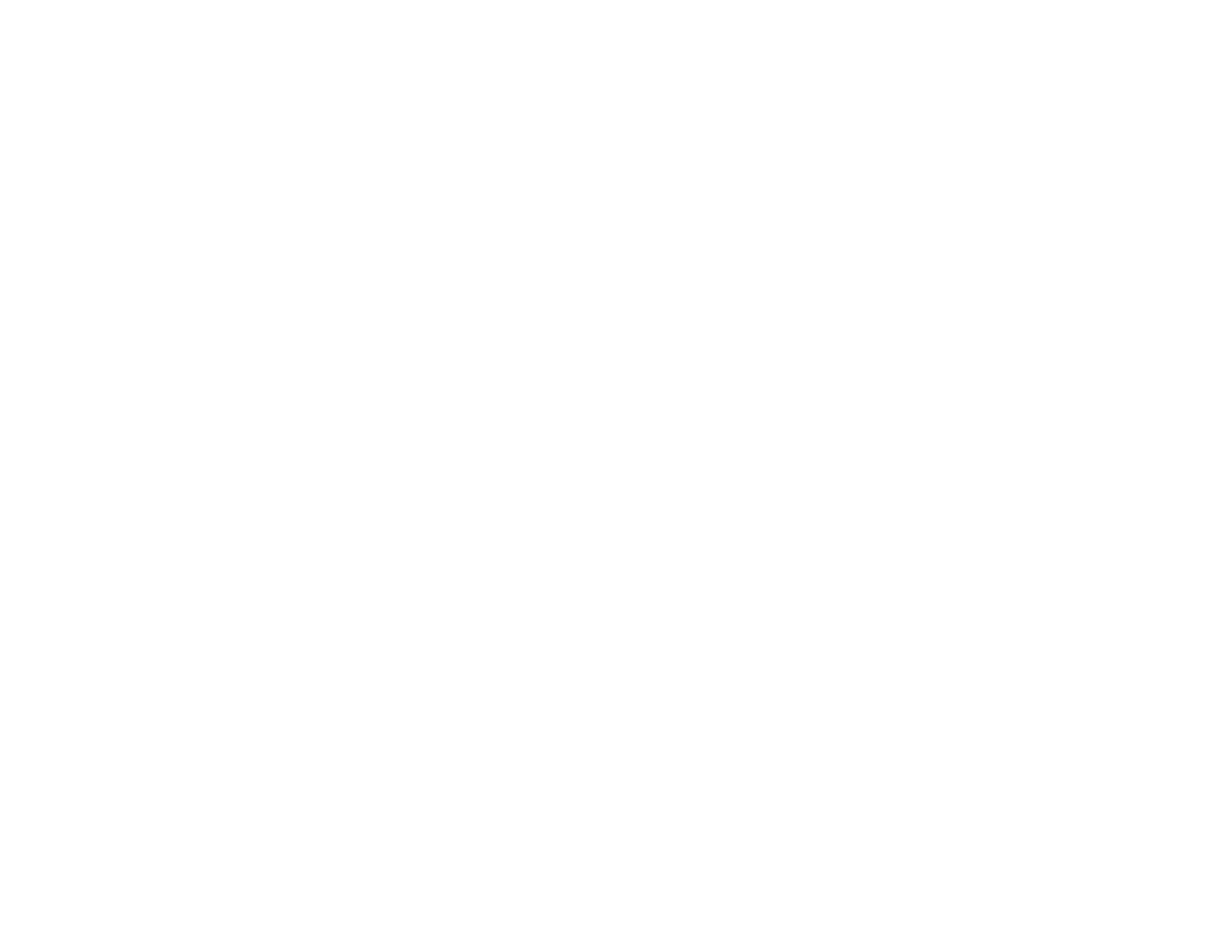
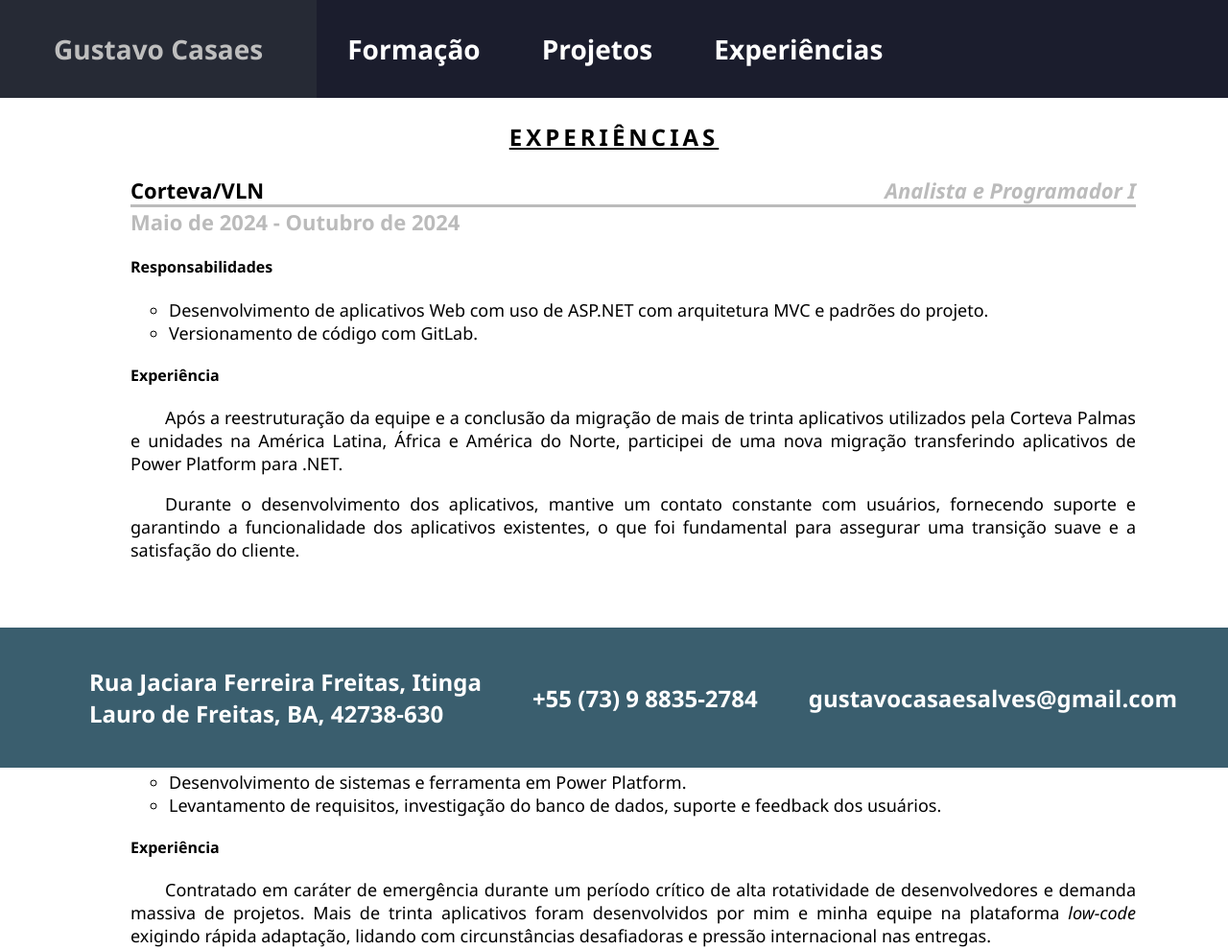
Before and after one commit to Zokyn/Web-CV, a plain HTML site: page pages/previous.html in a window 1280 px wide. Shown: the top 990 px of the page at 96% size. Before the commit the page ends 800 px from the top, so only its background shows below. Drawn offline with Linux system fonts and the light colour scheme.

Commit message:
reduzindo a quantidade de conteudo no index a fim de distribuir pelas paginas

```diff
--- a/pages/previous.html
+++ b/pages/previous.html
@@ -0,0 +1,117 @@
+<!DOCTYPE html>
+<html lang="en">
+<head>
+    <meta charset="UTF-8">
+    <meta http-equiv="X-UA-Compatible" content="IE=edge">
+    <meta name="viewport" content="width=device-width, initial-scale=1.0">
+    <title>Gustavo Casaes</title>
+    <link rel="stylesheet" href="../style.css">
+</head>
+<body>
+    <nav>
+        <a
+            href="/index.html"
+            class="brand">
+            Gustavo Casaes
+        </a>
+        <a href="/index.html#education">
+            Formação
+        </a>
+        <a href="/pages/projects.html">
+            Projetos
+        </a>
+        <a href="/pages/previous.html">
+            Experiências
+        </a>
+    </nav>
+
+    <main class="header-grid-container">
+        <div class="main-content-container">
+            <h3
+                class="header"
+                id="experiencias">
+                Experiências
+            </h3>
+            <ul class="previous-list">
+                <li class="previous-container">
+                    <div class="previous-header-container">
+                        <div class="previous-header-top">
+                            <span>Corteva/VLN</span>
+                            <i>Analista e Programador I</i>
+                        </div>
+                        <span>Maio de 2024 - Outubro de 2024</span>
+                    </div>
+                    <div class="previous responsabilities">
+                        <h4>Responsabilidades</h4>
+                        <ul>
+                            <li>
+                                Desenvolvimento de aplicativos Web com uso de ASP.NET com arquitetura MVC e padrões do projeto.
+                            </li>
+                            <li>
+                                Versionamento de código com GitLab.
+                            </li>
+                        </ul>
+                    </div>
+                    <div class="previous experience">
+                        <h4>Experiência</h4>
+                        <p>
+                            Após a reestruturação da equipe e a conclusão da migração de mais de trinta aplicativos utilizados pela Corteva Palmas e unidades na América Latina, África e América do Norte, participei de uma nova migração transferindo aplicativos de Power Platform para .NET.
+                        </p>
+                        <p>
+                            Durante o desenvolvimento dos aplicativos, mantive um contato constante com usuários, fornecendo suporte e garantindo a funcionalidade dos aplicativos existentes, o que foi fundamental para assegurar uma transição suave e a satisfação do cliente.
+                        </p>
+                    </div>
+                </li>
+
+                <li class="previous-container">
+
+                    <div class="previous-header-container">
+                        <div class="previous-header-top">
+                            <span>Corteva/FM2C</span>
+                            <i>Analista de Sistemas Junior</i>
+                        </div>
+                        <span>Setembro de 2023 - Maio de 2024</span>
+                    </div>
+                    <div class="previous responsabilities">
+                        <h4>Responsabilidades</h4>
+                        <ul>
+                            <li>
+                                Desenvolvimento de sistemas e ferramenta em Power Platform.
+                            </li>
+                            <li>
+                                Levantamento de requisitos, investigação do banco de dados, suporte e feedback dos usuários.
+                            </li>
+                        </ul>
+                    </div>
+                    <div class="previous experience">
+                        <h4>Experiência</h4>
+                        <p>
+                            Contratado em caráter de emergência durante um período crítico de alta rotatividade de desenvolvedores e demanda massiva de projetos. Mais de trinta aplicativos foram desenvolvidos por mim e minha equipe na plataforma <em>low-code</em> exigindo rápida adaptação, lidando com circunstâncias desafiadoras e pressão internacional nas entregas.
+                        </p>
+                        <p>
+                            Com a reestruturação da equipe participei da primeira fase da migração transferindo aplicativos para Power Platform, tendo de superar as limitações das ferramentas. Fazendo entregas pontuais de aplicativos e manuais de usuário, tínhamos que levantar os aplicativos no decorrer do prazo em que as versões anteriores caiam.
+                        </p>
+                    </div>
+                </li>
+            </ul>
+        </div>
+    </main>
+
+    <footer class="footer-content-container">
+        <ul>
+            <li id="local">
+                Rua Jaciara Ferreira Freitas, Itinga
+                <br>
+                Lauro de Freitas, BA, 42738-630
+            </li>
+            <li id="telephone">
+                +55 (73) 9 8835-2784
+            </li>
+            <li id="email">
+                gustavocasaesalves@gmail.com
+            </li>
+        </ul>
+    </footer>
+
+</body>
+</html>
--- a/style.css
+++ b/style.css
@@ -266,6 +266,12 @@ ul.previous-list {
     padding-bottom: 4em;
 }
 
+footer {
+    width: 100%;
+    position: absolute;
+    bottom: 0;
+}
+
 .footer-content-container {
     padding: 1.5em 0;
     color: white;
@@ -280,6 +286,7 @@ ul.previous-list {
     justify-content: space-evenly;
 }
 .footer-content-container ul li {
-    font-size: 20px;
+    font-size: 24px;
+    font-weight: 600;
     align-self: center;
 }
```
Also changed, not shown: index.html (+1 -71 lines), pages/education.html (added).
